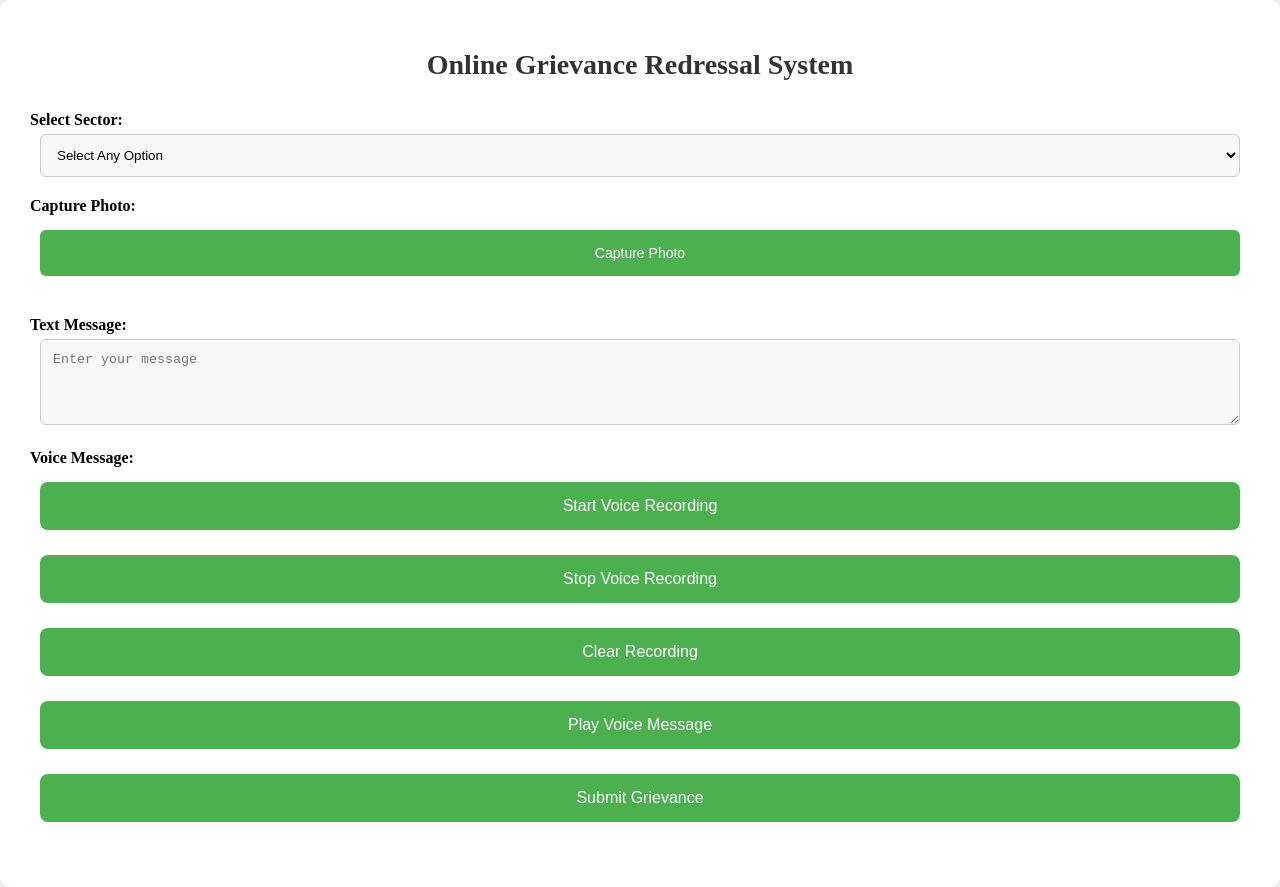
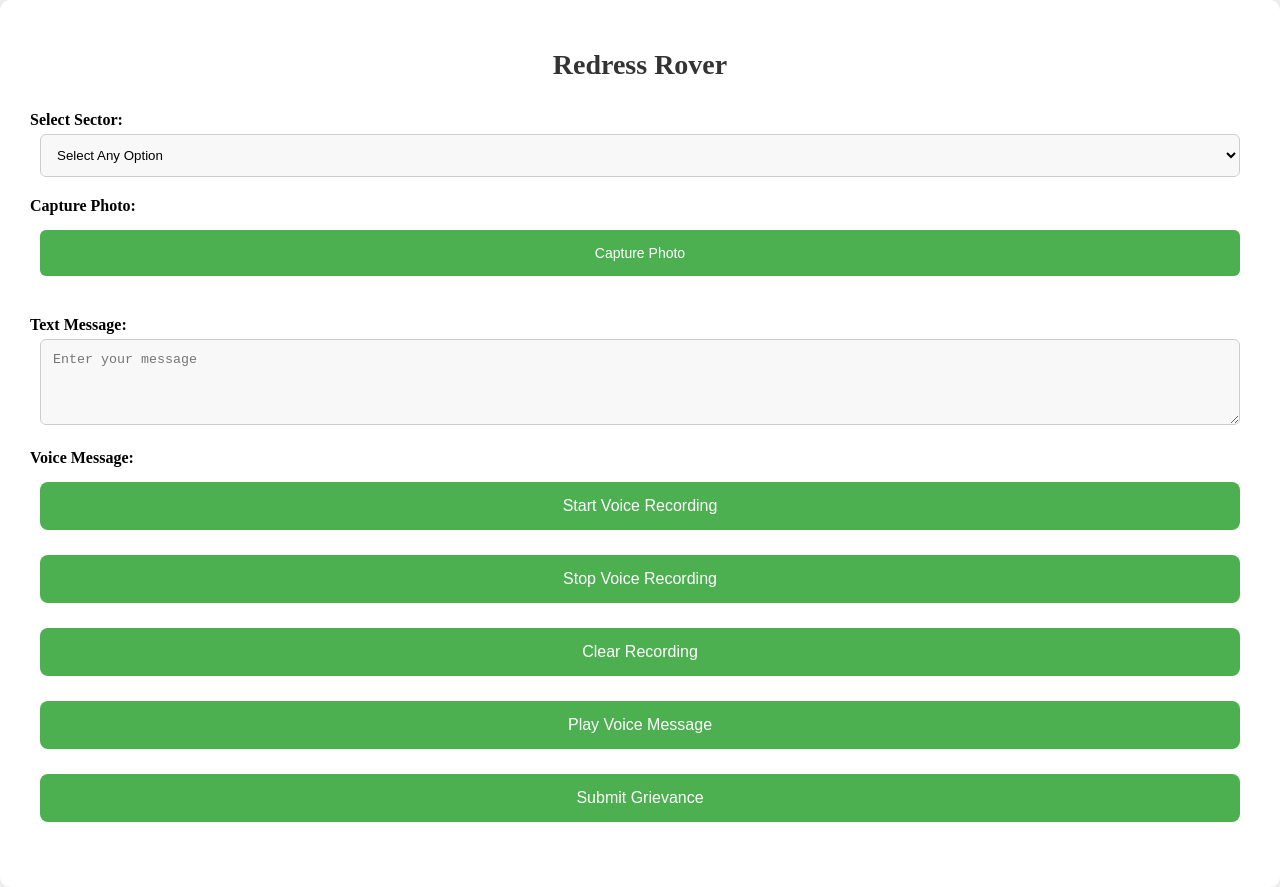
Before and after one commit to BhavyaSaiKeerthiThammineni14/Online-Grievance-System, a plain HTML site: page index.html in a window 1280 px wide. Drawn offline with Linux system fonts and the light colour scheme.

Commit message:
Update index.html

```diff
--- a/index.html
+++ b/index.html
@@ -8,7 +8,7 @@
 </head>
 <body>
     <div class="container">
-        <h1 style="text-align: center; font-size: 28px;">Online Grievance Redressal System</h1>
+        <h1 style="text-align: center; font-size: 28px;"> Redress Rover</h1>
         <form id="grievanceForm">
             <label for="sector" class="left-align-label"><b>Select Sector:</b></label>
     <select id="sector" name="sector">
```
